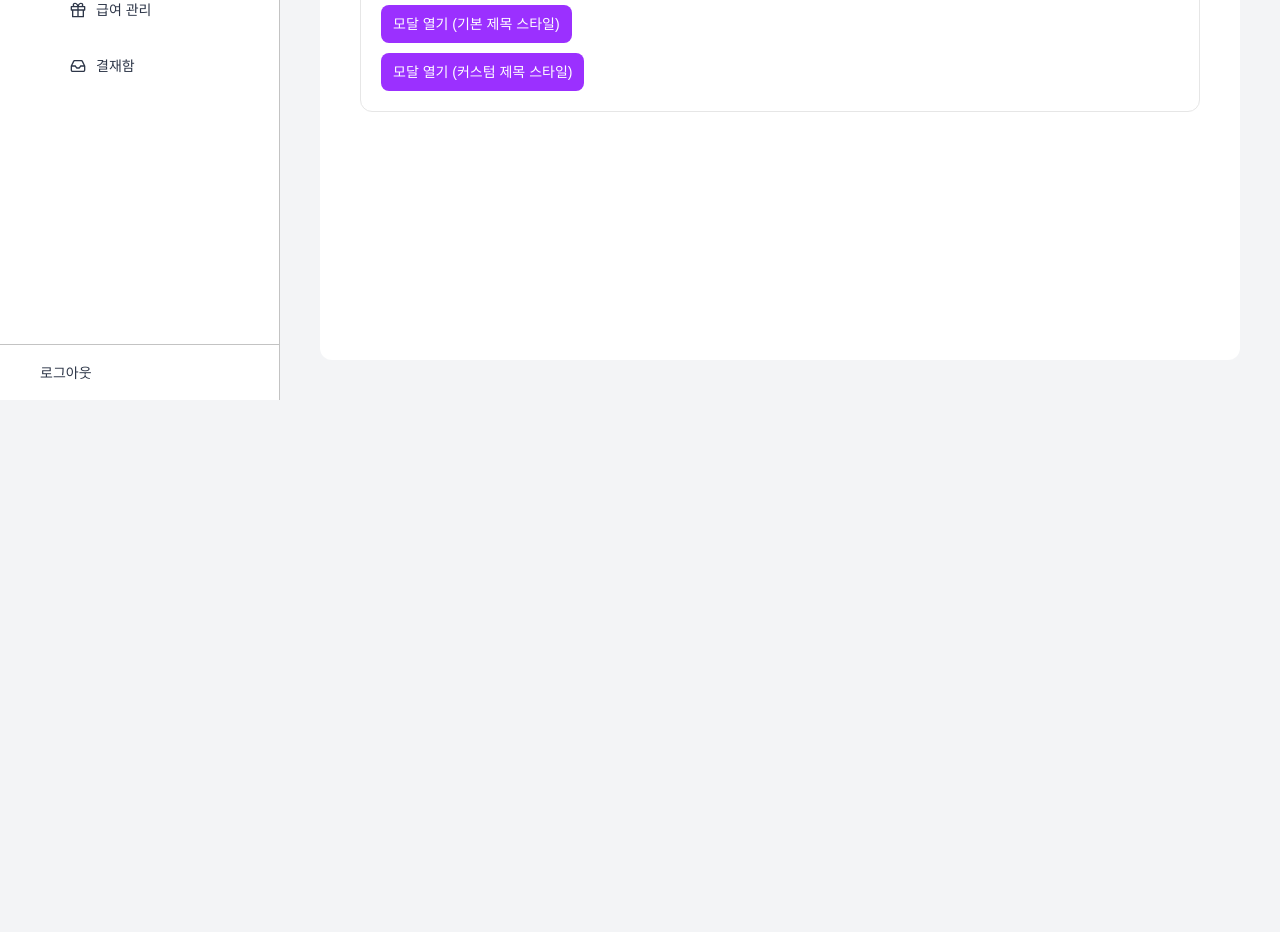
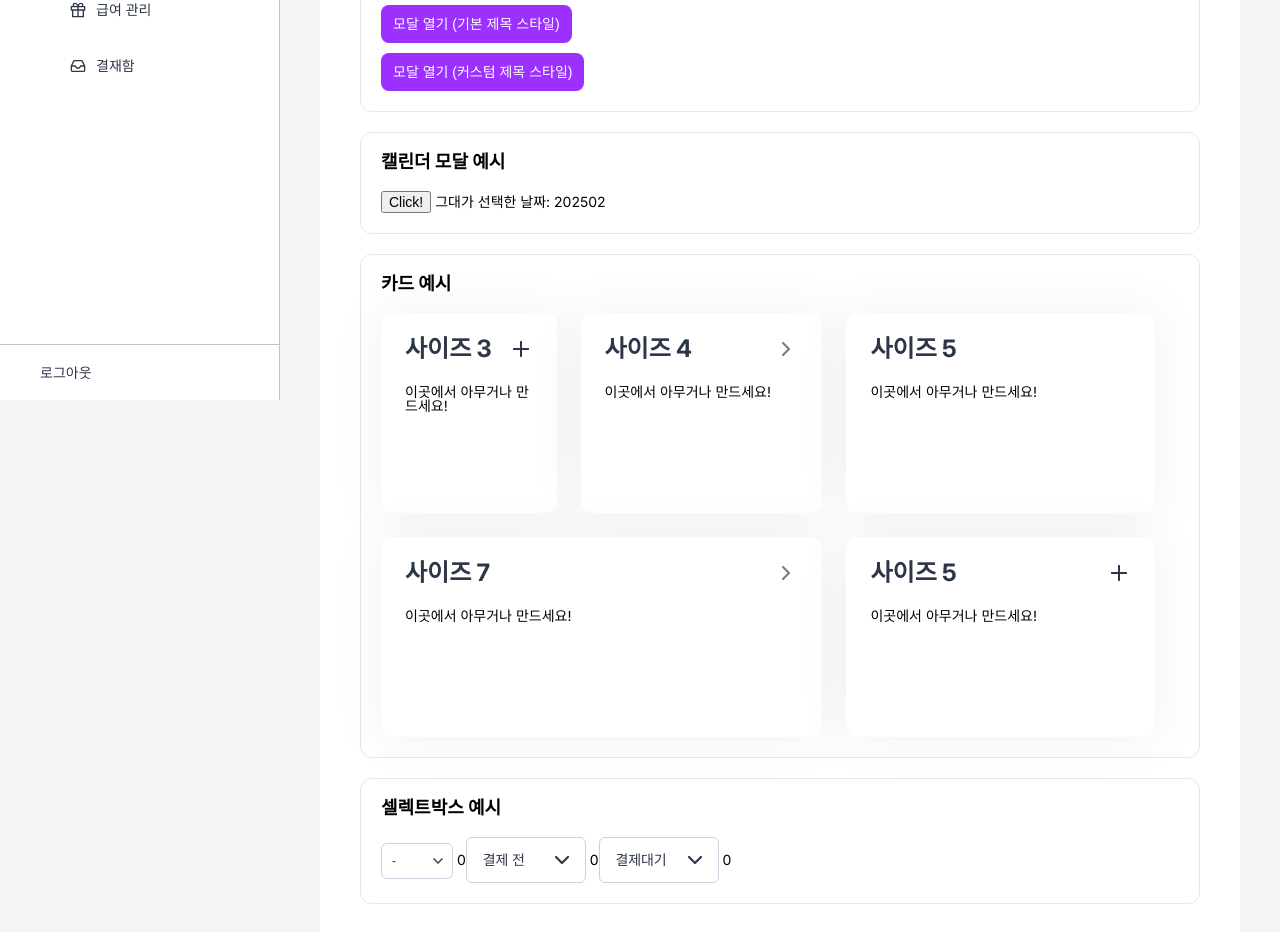
Before and after one commit to Dev-FE-3/toy-project2-team1, a React (Vite) app: page /design-guide in a window 1280 px wide. Shown: the part 400-1332 px from the top of the page. Before the commit the page ends 800 px from the top, so only its background shows below. Built offline with nearby package versions, Linux system fonts and the light colour scheme.

Commit message:
feat: design-guide 1차 작업

```diff
--- /dev/null
+++ b/src/features/design-guide/CalendarModalGuide.jsx
@@ -0,0 +1,36 @@
+import CalendarModal from '@/shared/components/calendar/CalendarModal'
+import { useState } from 'react'
+import getDate from '../../shared/utils/utils'
+
+function CalendarModalGuide() {
+  const [show, setShow] = useState(false)
+  const [date, setDate] = useState(() => {
+    const year = getDate('year')
+    const month = String(getDate('month')).padStart(2, '0')
+    return `${year}${month}`
+  })
+
+  const handleCalendar = () => {
+    setShow((current) => !current)
+  }
+
+  const handleYearAndMonth = (value) => {
+    setDate(value)
+    setShow((current) => !current)
+  }
+
+  return (
+    <>
+      <button onClick={handleCalendar}>Click!</button>
+      <CalendarModal
+        display={show}
+        onChange={handleYearAndMonth}
+        top="17"
+        left="-148"
+      ></CalendarModal>
+      <span> 그대가 선택한 날짜: {date}</span>
+    </>
+  )
+}
+
+export default CalendarModalGuide
--- /dev/null
+++ b/src/features/design-guide/CardGuide.jsx
@@ -0,0 +1,27 @@
+import Card from '@/shared/components/card/Card'
+
+function CardGuide() {
+  return (
+    <>
+      <div style={{ display: 'flex', gap: '2.4rem', flexWrap: 'wrap' }}>
+        <Card title="사이즈 3" size="3" icon="add">
+          이곳에서 아무거나 만드세요!
+        </Card>
+        <Card title="사이즈 4" size="4" icon="more">
+          이곳에서 아무거나 만드세요!
+        </Card>
+        <Card title="사이즈 5" size="5" icon="">
+          이곳에서 아무거나 만드세요!
+        </Card>
+        <Card title="사이즈 7" size="7" icon="more">
+          이곳에서 아무거나 만드세요!
+        </Card>
+        <Card title="사이즈 5" size="5" icon="add">
+          이곳에서 아무거나 만드세요!
+        </Card>
+      </div>
+    </>
+  )
+}
+
+export default CardGuide
--- a/src/features/design-guide/DesignGuide.jsx
+++ b/src/features/design-guide/DesignGuide.jsx
@@ -1,10 +1,12 @@
 import styled from 'styled-components'
 import ButtonGuide from './ButtonGuide'
 import ModalGuide from './ModalGuide'
+import CalendarModalGuide from './CalendarModalGuide'
+import CardGuide from './CardGuide'
+import SelectBoxGuide from './SelectBoxGuide'
 
 const ContentWrap = styled.div`
   width: 100%;
-  height: 100%;
   background-color: var(--box-container);
   border-radius: 1.2rem;
   padding: 4rem;
@@ -32,6 +34,18 @@ export default function DesignGuide() {
         <H2>모달 예시</H2>
         <ModalGuide />
       </Example>
+      <Example>
+        <H2>캘린더 모달 예시</H2>
+        <CalendarModalGuide />
+      </Example>
+      <Example>
+        <H2>카드 예시</H2>
+        <CardGuide />
+      </Example>
+      <Example>
+        <H2>셀렉트박스 예시</H2>
+        <SelectBoxGuide />
+      </Example>
     </ContentWrap>
   )
 }
--- /dev/null
+++ b/src/features/design-guide/SelectBoxGuide.jsx
@@ -0,0 +1,33 @@
+import SelectBox from '@/shared/components/selectBox/SelectBox'
+import { useState } from 'react'
+
+function SelectBoxGuide() {
+  const [selectValue1, setSelectValue1] = useState(0)
+  const [selectValue2, setSelectValue2] = useState(0)
+  const [selectValue3, setSelectValue3] = useState(0)
+
+  const handleSelectBox1 = (value) => {
+    setSelectValue1(value)
+  }
+
+  const handleSelectBox2 = (value) => {
+    setSelectValue2(value)
+  }
+
+  const handleSelectBox3 = (value) => {
+    setSelectValue3(value)
+  }
+
+  return (
+    <>
+      <SelectBox value={selectValue1} onValueChange={handleSelectBox1} size="s" options="1" />{' '}
+      {selectValue1}
+      <SelectBox value={selectValue2} onValueChange={handleSelectBox2} size="b" options="2" />{' '}
+      {selectValue2}
+      <SelectBox value={selectValue3} onValueChange={handleSelectBox3} size="b" options="3" />{' '}
+      {selectValue3}
+    </>
+  )
+}
+
+export default SelectBoxGuide
--- a/src/shared/components/calendar/CalendarModal.jsx
+++ b/src/shared/components/calendar/CalendarModal.jsx
@@ -3,7 +3,9 @@ import { styled, css } from 'styled-components'
 import getDate from '../../utils/utils'
 
 const CalendarDialog = styled.dialog`
-  display: ${(props) => (props.$display ? 'block' : 'none')};
+  display: ${({ $display }) => ($display ? 'block' : 'none')};
+  top: ${({ $top }) => ($top ? $top + 'rem' : '0')};
+  left: ${({ $left }) => ($left ? $left + 'rem' : '0')};
   position: absolute;
   padding: 2rem;
   background: var(--box-container);
@@ -58,11 +60,11 @@ const CalendarMonth = styled.div`
   align-items: center;
   margin: 1rem;
   border-radius: 0.8rem;
-  color: ${({ value, current }) =>
-    Number(value) > Number(current) ? 'var(--point-gray)' : 'var(--font-main)'};
+  color: ${({ $value, $current }) =>
+    Number($value) > Number($current) ? 'var(--point-gray)' : 'var(--font-main)'};
 
-  ${({ value, current }) =>
-    Number(value) <= Number(current) &&
+  ${({ $value, $current }) =>
+    Number($value) <= Number($current) &&
     css`
       &:hover {
         cursor: pointer;
@@ -72,7 +74,7 @@ const CalendarMonth = styled.div`
     `}
 `
 
-function CalendarModal({ display, onChange }) {
+function CalendarModal({ display, onChange, top, left }) {
   const [year, setYear] = useState(getDate('year'))
   const currentMonth = useRef(getDate('month'))
   const currentYear = useRef(getDate('year'))
@@ -101,7 +103,7 @@ function CalendarModal({ display, onChange }) {
 
   return (
     <>
-      <CalendarDialog $display={display}>
+      <CalendarDialog $display={display} $top={top} $left={left}>
         <CalendarContainer>
           <CalendarTop>
             <CalendarBackward onClick={() => changeYear('prev')}>
@@ -150,8 +152,8 @@ function CalendarModal({ display, onChange }) {
                       return (
                         <CalendarMonth
                           key={m}
-                          value={monthValue}
-                          current={`${currentYear.current}${String(currentMonth.current).padStart(
+                          $value={monthValue}
+                          $current={`${currentYear.current}${String(currentMonth.current).padStart(
                             2,
                             '0',
                           )}`}
--- a/src/shared/components/card/Card.jsx
+++ b/src/shared/components/card/Card.jsx
@@ -35,13 +35,13 @@ const CardBottom = styled.div`
   display: flex;
 `
 
-function Card({ children, ...props }) {
+function Card({ children, title, size = 3, icon }) {
   return (
     <>
-      <CardWrapper $size={props.size}>
+      <CardWrapper $size={size}>
         <CardTop>
-          <CardTitle>{props.title}</CardTitle>
-          {props.icon && <CardIcon $icon={props.icon}></CardIcon>}
+          <CardTitle>{title}</CardTitle>
+          {icon && <CardIcon $icon={icon}></CardIcon>}
         </CardTop>
         <CardBottom>{children}</CardBottom>
       </CardWrapper>
--- a/src/shared/components/selectBox/SelectBox.jsx
+++ b/src/shared/components/selectBox/SelectBox.jsx
@@ -2,11 +2,20 @@ import styled from 'styled-components'
 import iconSelectBox from '@/assets/icon-selectBox.png'
 
 // Firebase 나오기 전까지 사용할 더미 데이터
-const DUMMY_OPTIONS = [
-  { id: 1, name: '결제 전' },
-  { id: 2, name: '승인' },
-  { id: 3, name: '반려' },
+const COMMON_OPTIONS = [
+  { id: 1, name: '승인' },
+  { id: 2, name: '반려' },
 ]
+
+const DUMMY_OPTIONS1 = [{ id: 0, name: '-' }, ...COMMON_OPTIONS]
+const DUMMY_OPTIONS2 = [{ id: 0, name: '결제 전' }, ...COMMON_OPTIONS]
+const DUMMY_OPTIONS3 = [{ id: 0, name: '결제대기' }, ...COMMON_OPTIONS]
+
+const OPTIONS_MAP = {
+  1: DUMMY_OPTIONS1,
+  2: DUMMY_OPTIONS2,
+  3: DUMMY_OPTIONS3,
+}
 
 const Select = styled.select`
   color: var(--font-main);
@@ -29,15 +38,14 @@ const Select = styled.select`
 
 const Option = styled.option``
 
-function SelectBox({ value, onValueChange, size = 's' }) {
+function SelectBox({ value, onValueChange, size = 's', options = 1 }) {
   const handleChange = (event) => {
     onValueChange(event.target.value)
   }
 
   return (
     <Select onChange={handleChange} value={value} $size={size}>
-      <Option value="">선택</Option>
-      {DUMMY_OPTIONS.map(({ id, name }) => (
+      {OPTIONS_MAP[options].map(({ id, name }) => (
         <Option key={id} value={id}>
           {name}
         </Option>
```
